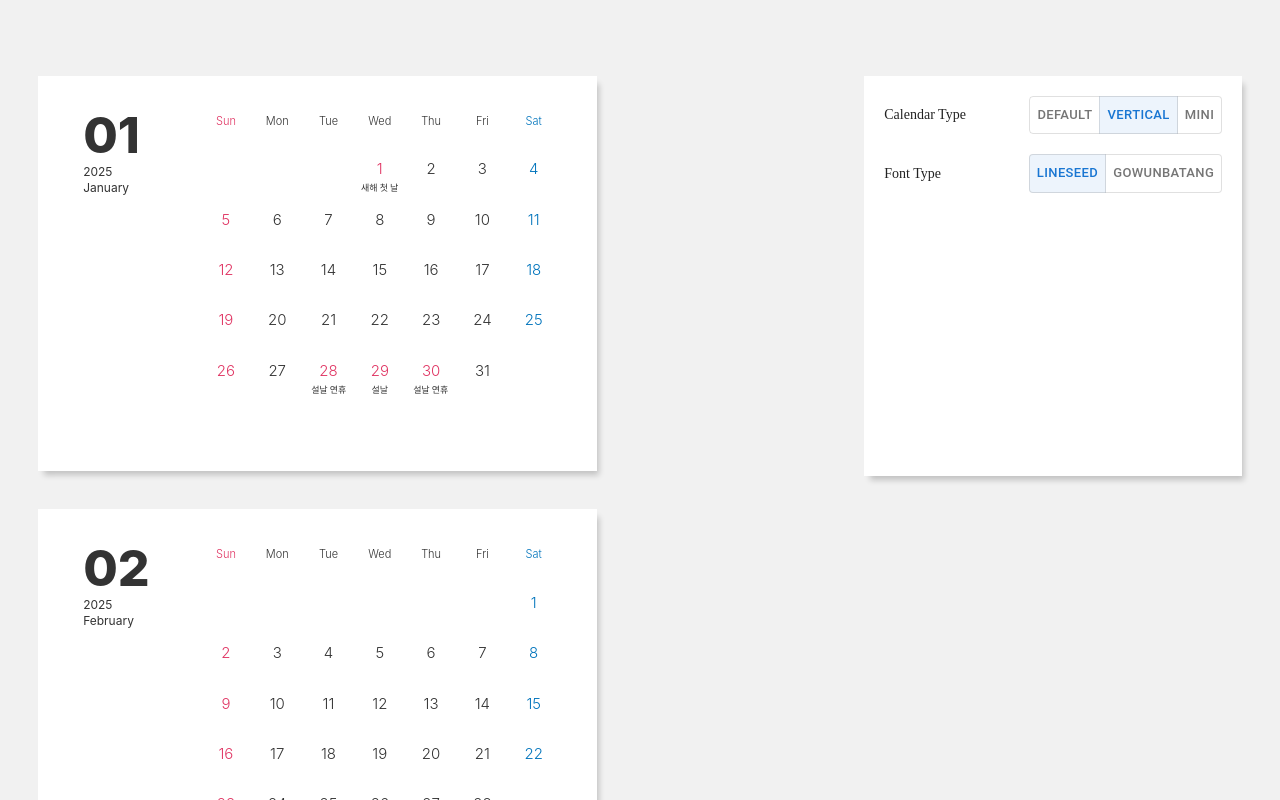
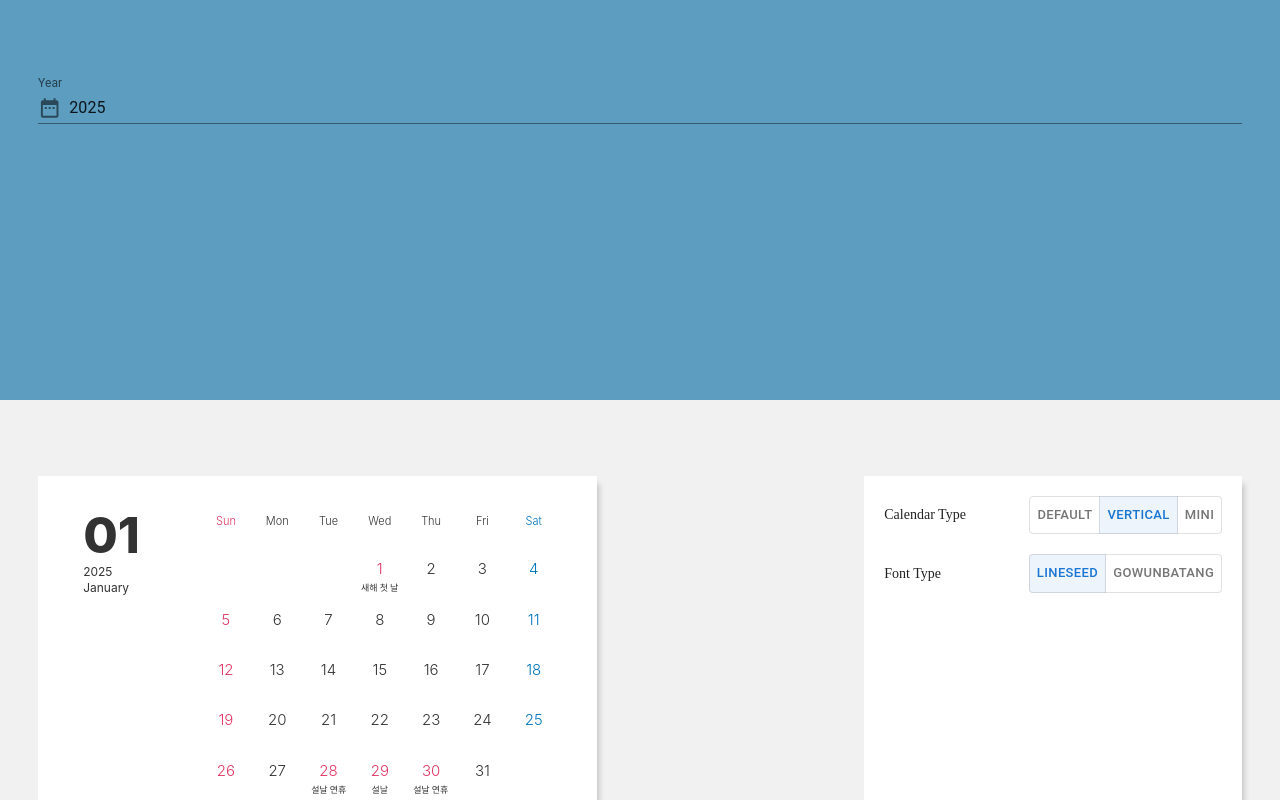
Before and after one commit to choijaewoong/your-clendar, a React (Vite) app: page / in a window 1280 px wide. Shown: the top 800 px of the page. Built offline with nearby package versions, Linux system fonts and the light colour scheme; a web font is replaced by a local one.

Commit message:
feat: add input area

```diff
--- a/src/App.tsx
+++ b/src/App.tsx
@@ -10,9 +10,15 @@ function App() {
   return (
     <>
       <div className={classnames("container", calendarType)}>
+        <div className="content_top">
+          <div className="top_inner">
+            {/* Input Year */}
+            <InputYear />
+          </div>
+        </div>
         <div className="content_body">
           {/* Calendar */}
-          <Calendar type={calendarType} />
+          <Calendar />
           <Controls />
         </div>
       </div>
--- a/src/components/Calendar/Calendar.tsx
+++ b/src/components/Calendar/Calendar.tsx
@@ -9,17 +9,12 @@ import MonthItem from "@/components/MonthItem/MonthItem";
 import styles from "./Calendar.module.scss";
 const cx = classnames.bind(styles);
 
-type Props = {
-  type?: CalendarType;
-};
-
-const Calendar = (props: Props) => {
-  const { type } = props;
+const Calendar = () => {
   const { year, setHolidays } = useCalendarStore();
-  const { calendarFont } = useControlsStore();
+  const { calendarType, calendarFont } = useControlsStore();
   const MonthList = (
     <>
-      {type === CalendarType.mini
+      {calendarType === CalendarType.mini
         ? Array.from({ length: 6 }).map((_, idx) => (
             <div key={idx} className={cx("month_multi")}>
               <MonthItem monthInfo={monthInfoData[idx]} />
@@ -36,7 +31,11 @@ const Calendar = (props: Props) => {
     setHolidays(year);
   }, [setHolidays, year]);
 
-  return <div className={cx("calendar_wrap", calendarFont)}>{MonthList}</div>;
+  return (
+    <div className={cx("calendar_wrap", calendarFont, calendarType)}>
+      {MonthList}
+    </div>
+  );
 };
 
 export default Calendar;
--- /dev/null
+++ b/src/components/InputYear/InputYear.module.scss
@@ -0,0 +1,9 @@
+@charset "UTF-8";
+
+.input_wrap {
+  width: 25ch;
+}
+.input_inner {
+  width: 100%;
+  color: #ff5500;
+}
--- /dev/null
+++ b/src/components/InputYear/InputYear.tsx
@@ -0,0 +1,54 @@
+import React, { useRef } from "react";
+import classnames from "classnames/bind";
+import Box from "@mui/material/Box";
+import TextField from "@mui/material/TextField";
+import DateRangeIcon from "@mui/icons-material/DateRange";
+import InputAdornment from "@mui/material/InputAdornment";
+import useCalendarStore from "../../store/useCalendarStore";
+
+import styles from "./InputYear.module.scss";
+const cx = classnames.bind(styles);
+
+const InputYear = () => {
+  const { year, setYear } = useCalendarStore();
+  const inputRef = useRef<HTMLInputElement>(null);
+
+  const updateCalendar = (e: React.FormEvent) => {
+    e.preventDefault();
+    const minYear = 1;
+    const maxYear = 2050;
+    const inputYear = inputRef.current?.value
+      ? inputRef.current?.value
+      : "2025";
+    const year = Math.min(maxYear, Math.max(Number(inputYear), minYear));
+    if (inputRef.current) inputRef.current.value = String(year);
+    setYear(year);
+  };
+
+  return (
+    <Box
+      component="form"
+      noValidate
+      autoComplete="off"
+      onSubmit={updateCalendar}
+    >
+      <TextField
+        className={cx("input_inner")}
+        label="Year"
+        defaultValue={year}
+        color="secondary"
+        variant="standard"
+        inputRef={inputRef}
+        InputProps={{
+          startAdornment: (
+            <InputAdornment position="start">
+              <DateRangeIcon />
+            </InputAdornment>
+          ),
+        }}
+      />
+    </Box>
+  );
+};
+
+export default InputYear;
--- a/src/styles/_style.scss
+++ b/src/styles/_style.scss
@@ -10,6 +10,17 @@
 .container {
   display: flex;
   flex-wrap: wrap;
+  > .content_top {
+    width: 100%;
+    height: 400px;
+    background: $color-secondary;
+    > .top_inner {
+      height: 100%;
+      padding: 2cm 1cm;
+      margin: 0 auto;
+      max-width: 47.5cm;
+    }
+  }
   > .content_body {
     display: flex;
     position: relative;
```
